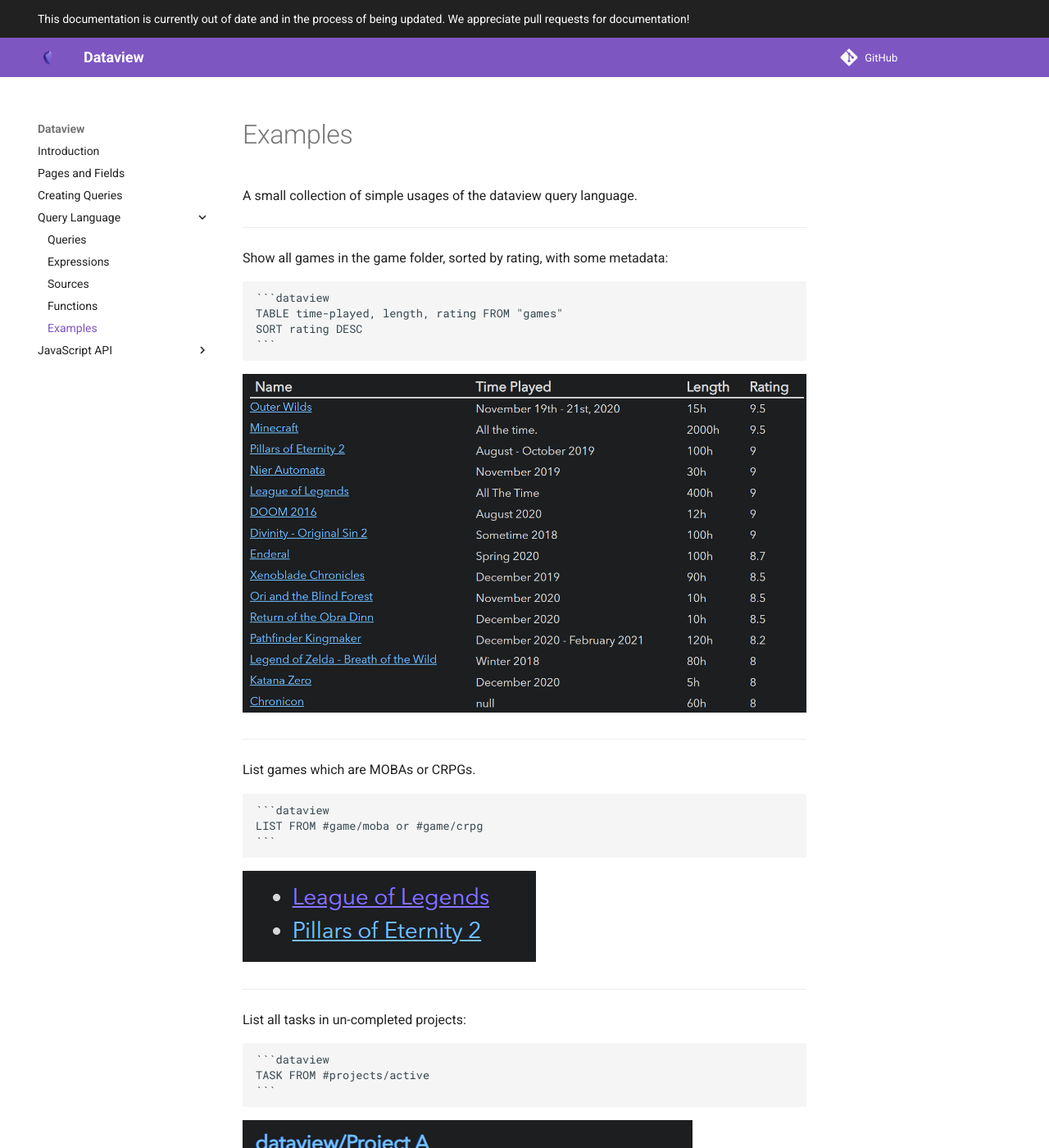
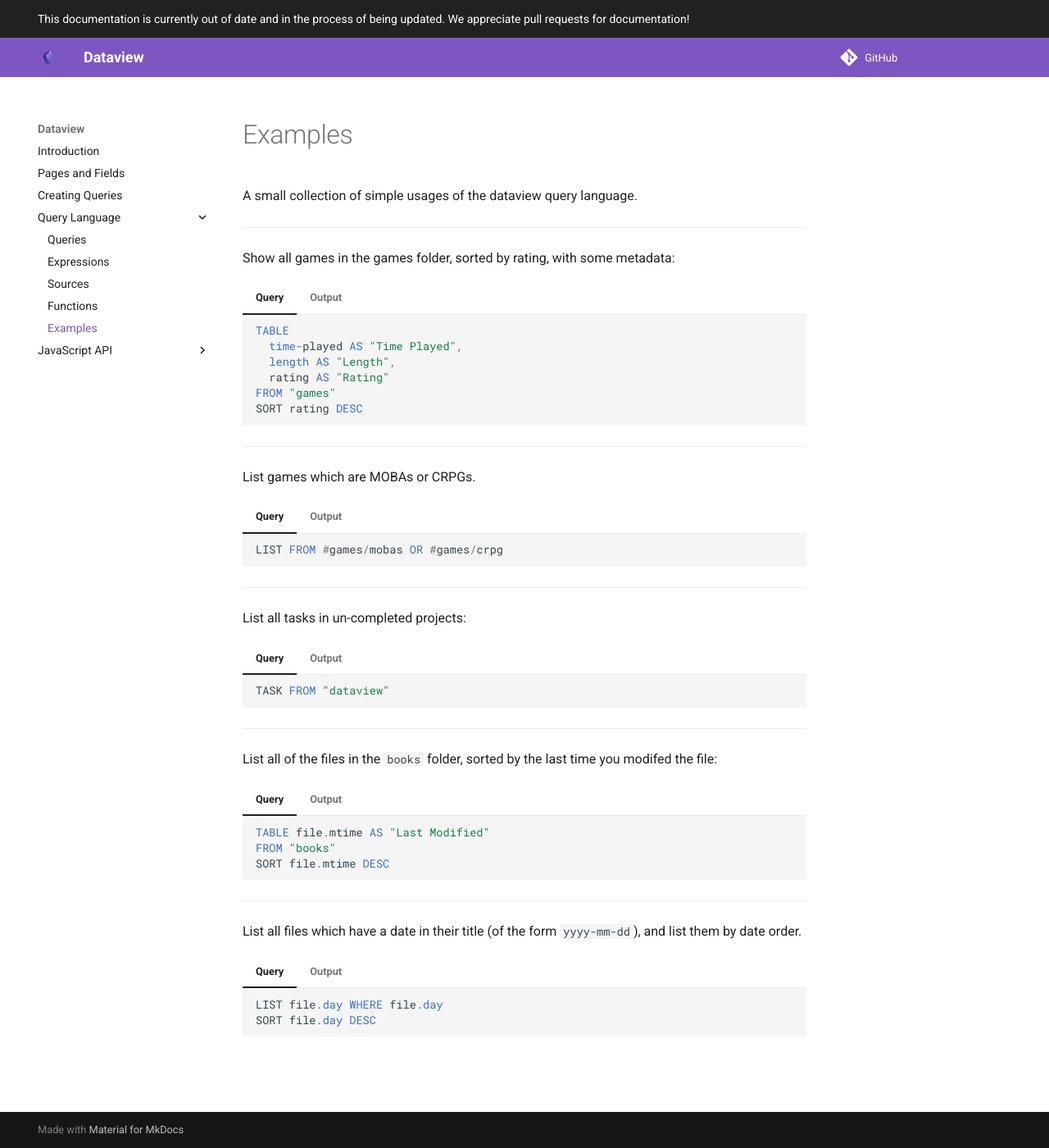
Before and after one commit to blacksmithgu/obsidian-dataview, an MkDocs documentation site: the page built from docs/docs/query/examples.md, in a window 1280 px wide and 1400 px high. Shown: the whole window at 82% size. Built offline with MkDocs 1.6.1 and Material for MkDocs 9.7.7, drawn with Linux system fonts in a browser that asks for light colours; comment, search, counter and statistics services are not loaded; some of the changed text lies outside the part shown.

Commit message:
Update some query examples to use markdown

````diff
--- a/docs/docs/query/examples.md
+++ b/docs/docs/query/examples.md
@@ -7,59 +7,82 @@ A small collection of simple usages of the dataview query language.
 
 ---
 
-Show all games in the game folder, sorted by rating, with some metadata:
+Show all games in the games folder, sorted by rating, with some metadata:
 
-~~~
-```dataview
-TABLE time-played, length, rating FROM "games"
-SORT rating DESC
-```
-~~~
-
-![Game Example](/assets/game.png)
+=== "Query"
+    ```sql
+    TABLE
+      time-played AS "Time Played",
+      length AS "Length",
+      rating AS "Rating"
+    FROM "games"
+    SORT rating DESC
+    ```
+=== "Output"
+    |File|Time Played|Length|Rating|
+    |-|-|-|-|
+    |[Outer Wilds](#)|November 19th - 21st, 2020|15h|9.5|
+    |[Minecraft](#)|All the time.|2000h|9.5|
+    |[Pillars of Eternity 2](#)|August - October 2019|100h|9|
 
 ---
 
 List games which are MOBAs or CRPGs.
 
-~~~
-```dataview
-LIST FROM #game/moba or #game/crpg
-```
-~~~
-
-![Game List](/assets/game-list.png)
+=== "Query"
+    ``` sql
+    LIST FROM #games/mobas OR #games/crpg
+    ```
+=== "Output"
+    - [League of Legends](#)
+    - [Pillars of Eternity 2](#)
 
 ---
 
 List all tasks in un-completed projects:
 
-~~~
-```dataview
-TASK FROM #projects/active
-```
-~~~
+=== "Query"
+    ``` sql
+    TASK FROM "dataview"
+    ```
+=== "Output"
+    [dataview/Project A](#)
 
-![Task List](/assets/project-task.png)
+    - [ ] I am a task.
+    - [ ] I am another task.
+
+    [dataview/Project A](#)
+
+    - [ ] I could be a task, though who knows.
+        - [X] Determine if this is a task.
+    - [X] I'm a finished task.
 
 ---
 
 List all of the files in the `books` folder, sorted by the last time you modifed the file:
 
-~~~
-```dataview
-TABLE file.mtime FROM "books"
-SORT file.mtime DESC
-```
-~~~
+=== "Query"
+    ```sql
+    TABLE file.mtime AS "Last Modified"
+    FROM "books"
+    SORT file.mtime DESC
+    ```
+=== "Output"
+    |File|Last Modified|
+    |-|-|
+    |[Atomic Habits](#)|11:06 PM - August 07, 2021|
+    |[Can't Hurt Me](#)|10:58 PM - August 07, 2021|
+    |[Deep Work](#)|10:52 PM - August 07, 2021|
 
 ---
 
 List all files which have a date in their title (of the form `yyyy-mm-dd`), and list them by date order.
 
-~~~
-```dataview
-LIST file.day WHERE file.day
-SORT file.day DESC
-```
-~~~
+=== "Query"
+    ```sql
+    LIST file.day WHERE file.day
+    SORT file.day DESC
+    ```
+=== "Output"
+    - [2021-08-07](#): August 07, 2021
+    - [2020-08-10](#): August 10, 2020
````
Also changed, not shown: docs/docs/query/queries.md (+22 -13 lines).
